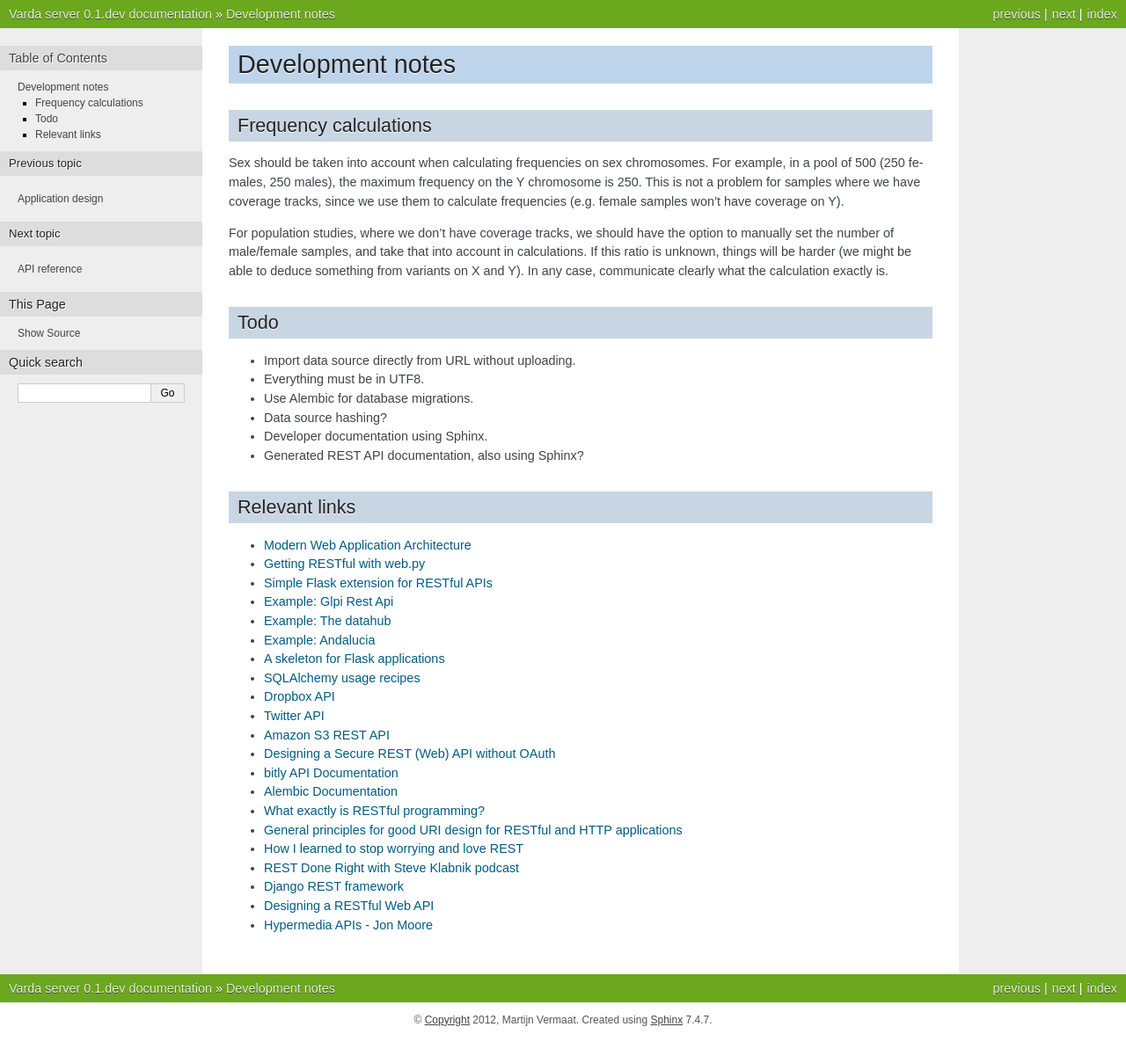
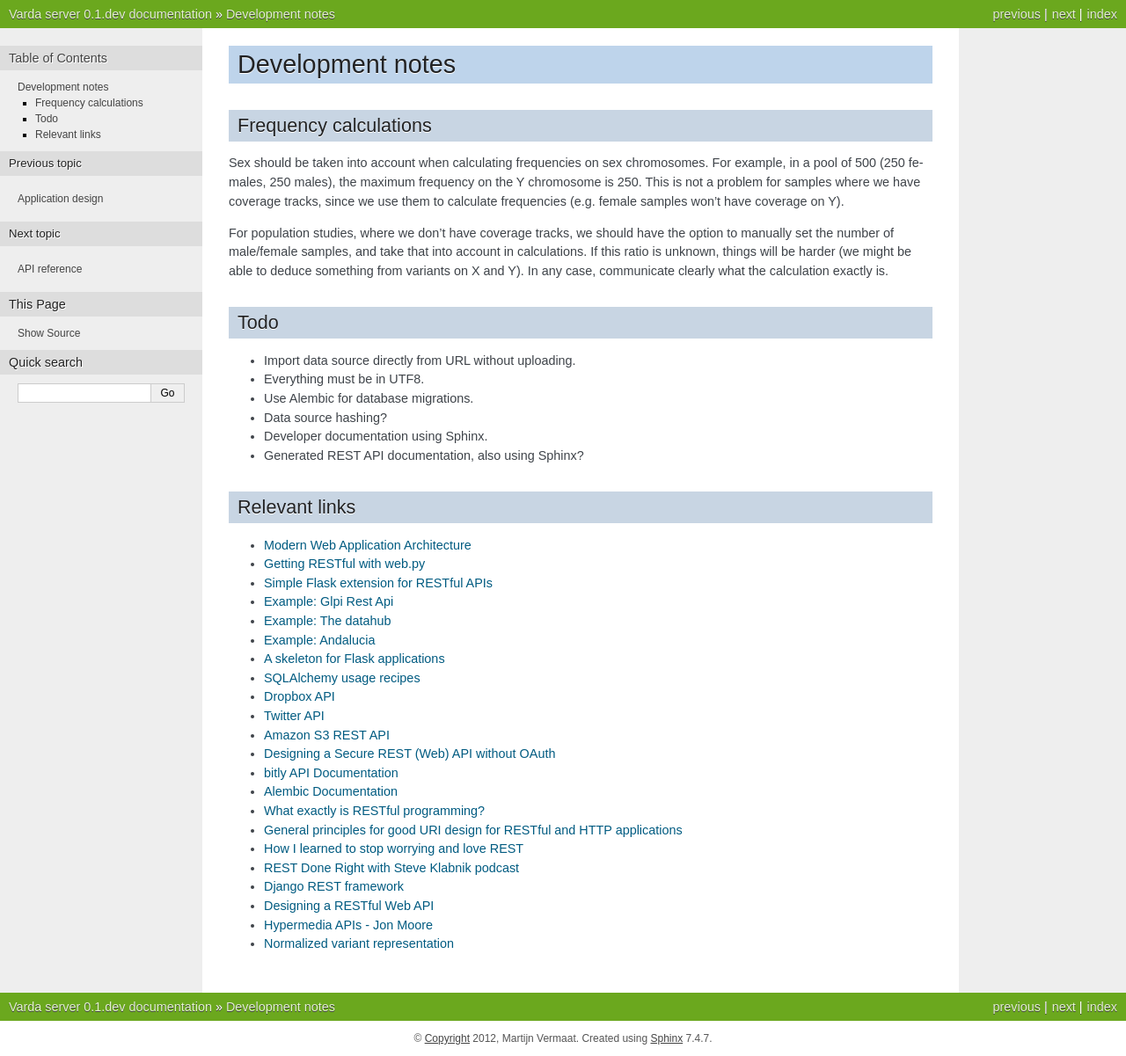
Before and after one commit to varda/varda, a Sphinx documentation site: the page built from doc/notes.rst, in a window 1280 px wide. Shown: the whole page at 88% size. Built offline with Sphinx 7.4.7, drawn with Linux system fonts in a browser that asks for light colours; before the commit the page ends 1180 px from its top, so only the background shows below that.

Commit message:
Add link to dev notes

```diff
--- a/doc/notes.rst
+++ b/doc/notes.rst
@@ -52,3 +52,4 @@ Relevant links
 * `Django REST framework <http://django-rest-framework.org/>`_
 * `Designing a RESTful Web API <http://publish.luisrei.com/articles/rest.html>`_
 * `Hypermedia APIs - Jon Moore <http://vimeo.com/20781278>`_
+* `Normalized variant representation <https://github.com/chapmanb/bcbio.variation/wiki/Normalized-variant-representation>`_
```
